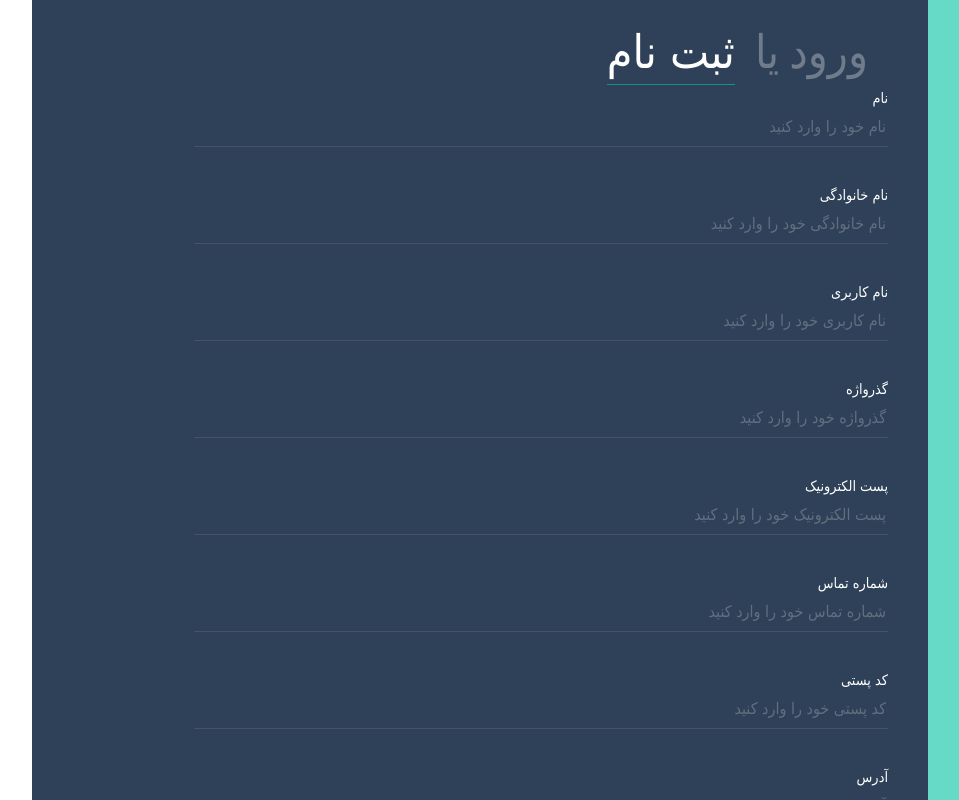
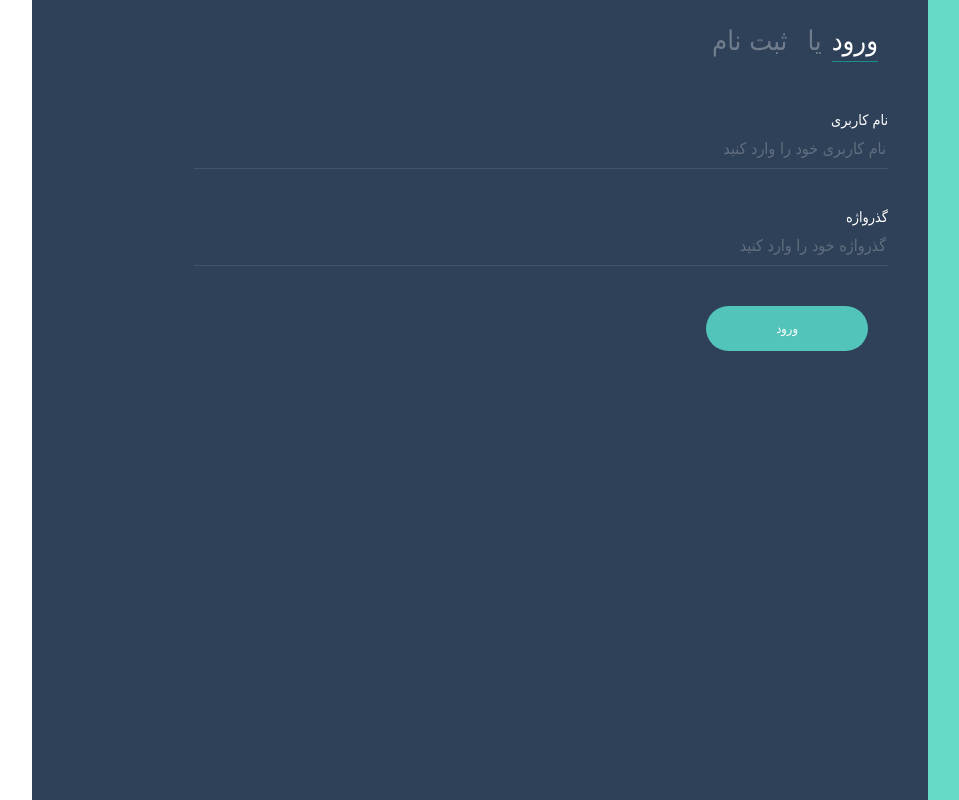
Before and after one commit to expensive1998/FrontEnd_Analysis-and-deasign, a React (Create React App) app: page /sign-in in a window 1280 px wide. Shown: the whole page, without its empty margins (47-1006 px from the left). Built offline with nearby package versions, Linux system fonts and the light colour scheme.

Commit message:
Add UI of simple sign in page

```diff
--- a/package.json
+++ b/package.json
@@ -8,6 +8,7 @@
     "@testing-library/user-event": "^7.2.1",
     "react": "^16.13.1",
     "react-dom": "^16.13.1",
+    "react-router-dom": "^5.1.2",
     "react-scripts": "3.4.1"
   },
   "scripts": {
--- a/src/App.js
+++ b/src/App.js
@@ -1,59 +1,32 @@
 import React from 'react';
 import './App.css';
+import {BrowserRouter as Router ,Route, NavLink} from 'react-router-dom'
+import SignUp from './pages/SignUp'
+import SignIn from './pages/SignIn'
 
 function App() {
   return (
-    <div className = "App">
-      <div className = "App__Aside"></div>
-      <div  className = "App__Form">
-        <div className="FormTitle__Link">
-          <a href = "#" className = "FormTitle__Link">ورود</a>
-          <p className = "FormTitle__Link">یا</p>
-          <a href= "#" className = "FormTitle__Link FormTitle__Link--Active">ثبت نام</a>
-       </div>
+<Router>
+      <div className="App">
+        <div className = "App__Aside"></div>
+        <div className = "App__Form">
+          <div className ="FormTitle">
+            <NavLink to = "/sign-in" activeClassName = "FormTitle__Link--Active" className = "FormTitle__Link">
+              ورود
+            </NavLink>
+            <p className = "FormTitle__Link">یا</p>
+            <NavLink exact to= "/" activeClassName = "FormTitle__Link--Active" className= "FormTitle__Link " >
+              ثبت نام
+            </NavLink>
+          </div>
 
-        <div className = "FormCenter">
-          <form  className="FormFields">
-            <div className="FormField">
-              <label className="FormField__Label"  htmlFor="firstname">نام</label>
-              <input type="text" id="firstname" className="FormField__Input" placeholder="نام خود را وارد کنید" name="firstName"/>
-            </div>
-            <div className="FormField">
-              <label className="FormField__Label"  htmlFor="lastname">نام خانوادگی</label>
-              <input type="text" id="lastname" className="FormField__Input" placeholder="نام خانوادگی خود را وارد کنید" name="lastName"/>
-            </div>
-            <div className="FormField">
-              <label className="FormField__Label"  htmlFor="username">نام کاربری</label>
-              <input type="text" id="username" className="FormField__Input" placeholder="نام کاربری خود را وارد کنید" name="userName"/>
-            </div>
-            <div className="FormField">
-              <label className="FormField__Label"  htmlFor="password">گذرواژه</label>
-              <input type="password" id="password" className="FormField__Input" placeholder="گذرواژه خود را وارد کنید" name="password"/>
-            </div>
-            <div className="FormField">
-                <label className="FormField__Label" htmlFor="email">پست الکترونیک</label>
-                <input type="email" id="email" className ="FormField__Input" placeholder="پست الکترونیک خود را وارد کنید" name="email"/>
-              </div>
-              <div className="FormField">
-                <label className="FormField__Label" htmlFor="phonenumber">شماره تماس</label>
-                <input type="number" id="phonenumber" className="FormField__Input" placeholder="شماره تماس خود را وارد کنید" name="phonenumber" />
-              </div>
-              <div className="FormField">
-                <label className="FormField__Label" htmlFor="postalcode">کد پستی</label>
-                <input type="text" id="postalcode" className="FormField__Input" placeholder="کد پستی خود را وارد کنید" name="postalcode"/>
-              </div>
-              <div className="FormField">
-                <label className="FormField__Label" htmlFor="address">آدرس</label>
-                <textarea rows= "4" id="address"className="FormField__Input" placeholder="آدرس خود را وارد کنید" name="address"/>
-              </div>
-              <div className="FormField">
-                  <button className="FormField__Button mr-20">ثبت نام</button>
-              </div>
-          </form>
+          <Route exact path = "/" component={SignUp}></Route>
+
+          <Route  path ="/sign-in" component = {SignIn}></Route>
         </div>
 
-      </div>
     </div>
+    </Router>
   );
 }
 
--- /dev/null
+++ b/src/pages/SignIn.js
@@ -0,0 +1,28 @@
+import React, { Component } from 'react'
+
+export default class SignIn extends Component {
+    render() {
+        return (
+            <div className = "FormCenter">
+            <form  className="FormFields">
+              <div className="FormField">
+              <div className="FormField">
+                <label className="FormField__Label"  htmlFor="username">نام کاربری</label>
+                <input type="text" id="username" className="FormField__Input" placeholder="نام کاربری خود را وارد کنید" name="userName"/>
+              </div>
+              <div className="FormField">
+                <label className="FormField__Label"  htmlFor="password">گذرواژه</label>
+                <input type="password" id="password" className="FormField__Input" placeholder="گذرواژه خود را وارد کنید" name="password"/>
+              </div>
+
+                <div className="FormField">
+                    <button className="FormField__Button mr-20">ورود</button>
+                </div>
+             </div>
+            </form>
+          </div>
+
+
+        )
+    }
+}
--- /dev/null
+++ b/src/pages/SignUp.js
@@ -0,0 +1,48 @@
+import React, { Component } from 'react'
+
+export default class SignUp extends Component {
+    render() {
+        return (
+            <div className = "FormCenter">
+            <form  className="FormFields">
+              <div className="FormField">
+                <label className="FormField__Label"  htmlFor="firstname">نام</label>
+                <input type="text" id="firstname" className="FormField__Input" placeholder="نام خود را وارد کنید" name="firstName"/>
+              </div>
+              <div className="FormField">
+                <label className="FormField__Label"  htmlFor="lastname">نام خانوادگی</label>
+                <input type="text" id="lastname" className="FormField__Input" placeholder="نام خانوادگی خود را وارد کنید" name="lastName"/>
+              </div>
+              <div className="FormField">
+                <label className="FormField__Label"  htmlFor="username">نام کاربری</label>
+                <input type="text" id="username" className="FormField__Input" placeholder="نام کاربری خود را وارد کنید" name="userName"/>
+              </div>
+              <div className="FormField">
+                <label className="FormField__Label"  htmlFor="password">گذرواژه</label>
+                <input type="password" id="password" className="FormField__Input" placeholder="گذرواژه خود را وارد کنید" name="password"/>
+              </div>
+              <div className="FormField">
+                  <label className="FormField__Label" htmlFor="email">پست الکترونیک</label>
+                  <input type="email" id="email" className ="FormField__Input" placeholder="پست الکترونیک خود را وارد کنید" name="email"/>
+                </div>
+                <div className="FormField">
+                  <label className="FormField__Label" htmlFor="phonenumber">شماره تماس</label>
+                  <input type="number" id="phonenumber" className="FormField__Input" placeholder="شماره تماس خود را وارد کنید" name="phonenumber" />
+                </div>
+                <div className="FormField">
+                  <label className="FormField__Label" htmlFor="postalcode">کد پستی</label>
+                  <input type="text" id="postalcode" className="FormField__Input" placeholder="کد پستی خود را وارد کنید" name="postalcode"/>
+                </div>
+                <div className="FormField">
+                  <label className="FormField__Label" htmlFor="address">آدرس</label>
+                  <textarea rows= "4" id="address"className="FormField__Input" placeholder="آدرس خود را وارد کنید" name="address"/>
+                </div>
+                <div className="FormField">
+                    <button className="FormField__Button mr-20">ثبت نام</button>
+                </div>
+            </form>
+          </div>
+
+        )
+    }
+}
```
Also changed, not shown: 1 other file (tests, documents, lock files or other folders).
